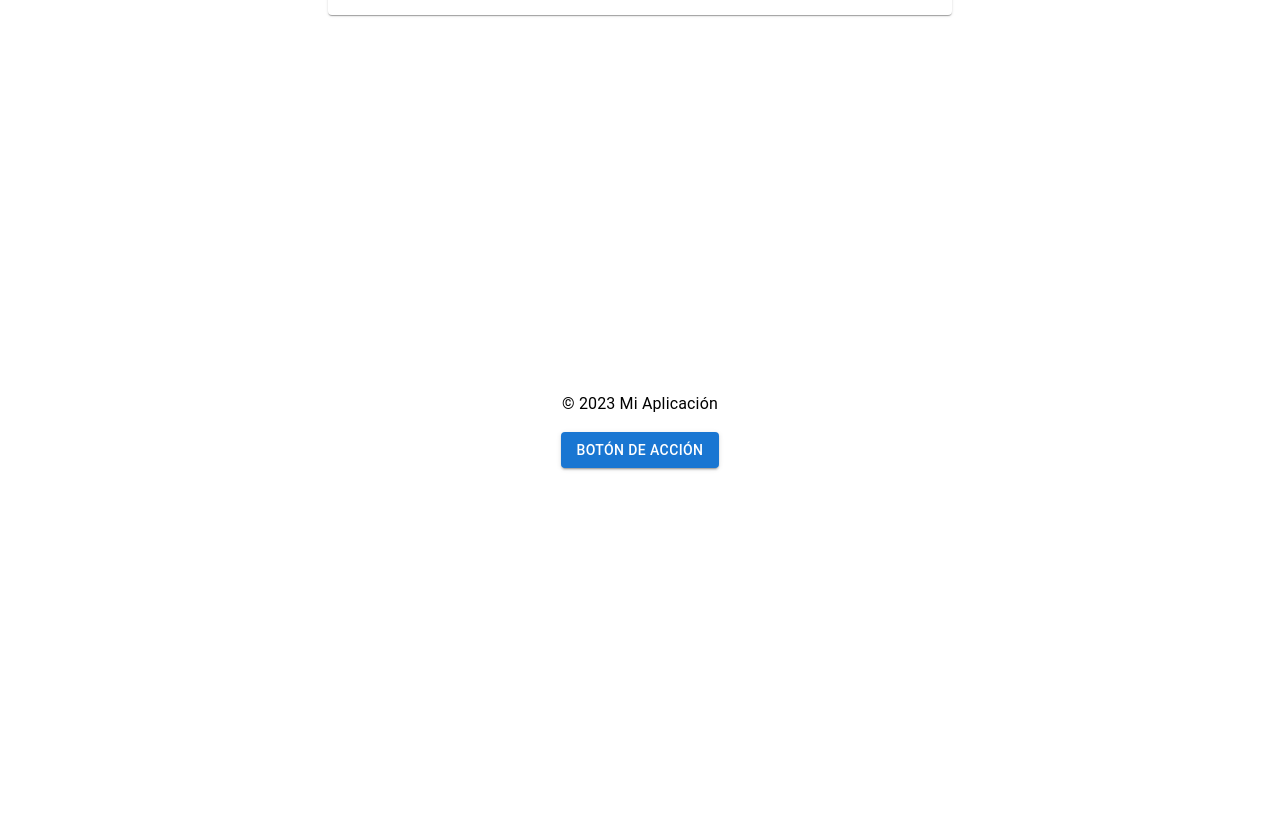
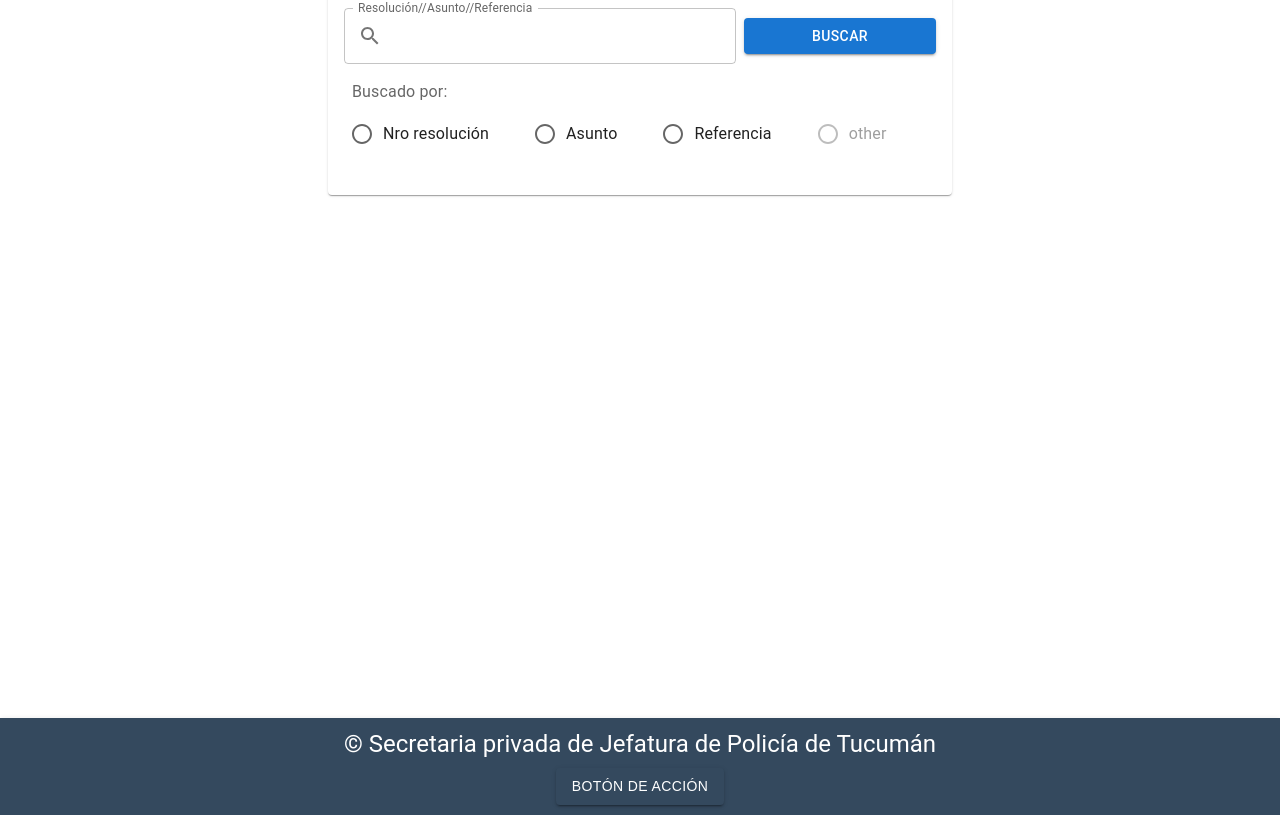
Before and after one commit to Sanchez-F-M/LibroDeResolucionesV2, a React (Vite) app in the folder front/: page /buscador in a window 1280 px wide. Shown: the part 312-1127 px from the top of the page. Before the commit the page ends 800 px from the top, so only its background shows below. Built offline with nearby package versions, Linux system fonts and the light colour scheme.

Commit message:
cambios del dia 14/01 Flavio

```diff
--- a/front/src/App.jsx
+++ b/front/src/App.jsx
@@ -16,7 +16,13 @@ const App = () => {
 
   return (
     <BrowserRouter>
-      <div>
+      <div
+        style={{
+          display: 'flex',
+          flexDirection: 'column',
+          minHeight: '100vh',
+        }}
+      >
         <Navbar darkMode={darkMode} toggleDarkMode={toggleDarkMode} />
         <Routes>
           <Route path={'/'} element={<Login />} />
--- a/front/src/Components/layouts/footer/Footer.jsx
+++ b/front/src/Components/layouts/footer/Footer.jsx
@@ -5,17 +5,31 @@ const Footer = ({ darkMode }) => {
   return (
     <Box
       sx={{
-        backgroundColor: darkMode ? '#333' : '#ffffffffff',
-        color: darkMode ? '#fff' : '#000',
-        padding: '20px',
+        backgroundColor: darkMode ? '#fff' : '#34495e',
+        color: '#fff',
+        padding: '10px 0',
         textAlign: 'center',
-        position: 'fixed',
-        bottom: 0,
+        position: 'relative',
         width: '100%',
+        marginTop: '330px',
+        transition: 'background-color 0.3s ease',
+        boxShadow: '0px -2px 4px -1px rgba(0,0,0,0.06)',
       }}
     >
-      <Typography variant="body1">© 2023 Mi Aplicación</Typography>
-      <Button variant="contained" color="primary" sx={{ mt: 2 }}>
+      <Typography variant="h5">
+        © Secretaria privada de Jefatura de Policía de Tucumán{' '}
+      </Typography>
+      <Button
+        variant="contained"
+        sx={{
+          mt: 1,
+          fontFamily: 'Arial, Helvetica, sans-serif',
+          backgroundColor: darkMode ? '#1976d2' : '#34495e',
+          '&:hover': {
+            backgroundColor: darkMode ? '#1565c0' : '#2c3e50',
+          },
+        }}
+      >
         Botón de Acción
       </Button>
     </Box>
--- a/front/src/Components/layouts/navbar/Navbar.jsx
+++ b/front/src/Components/layouts/navbar/Navbar.jsx
@@ -14,17 +14,17 @@ const Navbar = () => {
 
   const toggleDarkMode = () => {
     setDarkMode(!darkMode);
-    document.body.style.backgroundColor = darkMode ? '#ffffff' : '#121212';
-    document.body.style.color = darkMode ? '#000000' : '#ffffff';
+    document.body.style.backgroundColor = darkMode ? '#34495e' : '#ffffff';
+    document.body.style.color = darkMode ? '#ffffff' : '#000000';
   };
 
   return (
-    <AppBar color={darkMode ? 'default' : 'secondary'}>
+    <AppBar color={darkMode ? 'default' : '#34495e'}>
       <Toolbar className="navbar-container ">
-        {/* Logo y subtítulo a la izquierda */}
         <Box
           sx={{
             display: 'flex',
+
             alignItems: 'center',
             flexGrow: 0,
             height: '140px',
@@ -49,7 +49,6 @@ const Navbar = () => {
           </Typography>
         </Box>
 
-        {/* Título centrado */}
         <Box
           sx={{
             flexGrow: 30,
@@ -61,7 +60,6 @@ const Navbar = () => {
           <Typography variant="h2">Libro de Resoluciones</Typography>
         </Box>
 
-        {/* Botón de cambio de modo a la derecha */}
         <Box>
           <Button variant="contained" color="primary" onClick={toggleDarkMode}>
             Cambio de modo
--- a/front/src/pages/login/Login.jsx
+++ b/front/src/Components/navbar/Navbar.jsx
@@ -6,6 +6,8 @@ import {
   TextField,
   Button,
   Box,
+  AppBar,
+  Toolbar,
 } from '@mui/material';
 import { Link } from 'react-router-dom';
 
@@ -47,8 +49,20 @@ const Login = () => {
   };
 
   return (
-    <Container maxWidth="xs" sx={{ mt: 30 }}>
-      <Paper elevation={20} sx={{ padding: 6 }}>
+    <Container maxWidth="xs" sx={{ mt: 27 }}>
+      <AppBar
+        position="fixed"
+        sx={{
+          backgroundColor: '#1976d2',
+          width: '100%',
+          zIndex: 1000,
+        }}
+      >
+        <Toolbar>
+          <Typography variant="h6">Navbar</Typography>
+        </Toolbar>
+      </AppBar>
+      <Paper elevation={21} sx={{ padding: 6, mt: 8 }}>
         <Typography variant="h4" align="center" gutterBottom>
           Iniciar Sesión
         </Typography>
--- a/front/src/pages/busquedas/busquedas.jsx
+++ b/front/src/pages/busquedas/busquedas.jsx
@@ -36,7 +36,7 @@ const busquedas = () => {
       spacing={4}
       height="550px"
       justifyContent="center"
-      style={{ marginTop: '20px' }}
+      style={{ marginTop: '150px' }}
     >
       <Grid item xs={12} sm={8} md={6}>
         <Card>
@@ -44,7 +44,7 @@ const busquedas = () => {
             <Typography
               variant="h4"
               component="div"
-              style={{ marginBottom: '30px' }}
+              style={{ marginBottom: '80px' }}
             >
               Buscar Archivo
             </Typography>
```
